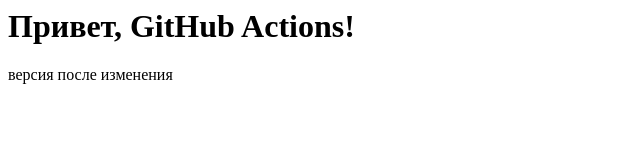
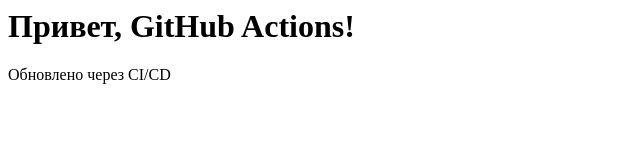
Before and after one commit to falconxbm82-ux/site-cicd, a plain HTML site: page index.html in a window 1280 px wide. Shown: the full height of the page, 0-640 px from the left. Drawn offline with Linux system fonts and the light colour scheme.

Commit message:
Update index.html

```diff
--- a/index.html
+++ b/index.html
@@ -1,2 +1,2 @@
 <h1>Привет, GitHub Actions!</h1>
-<p>версия после изменения</p>
+<p>Обновлено через CI/CD</p>
```
